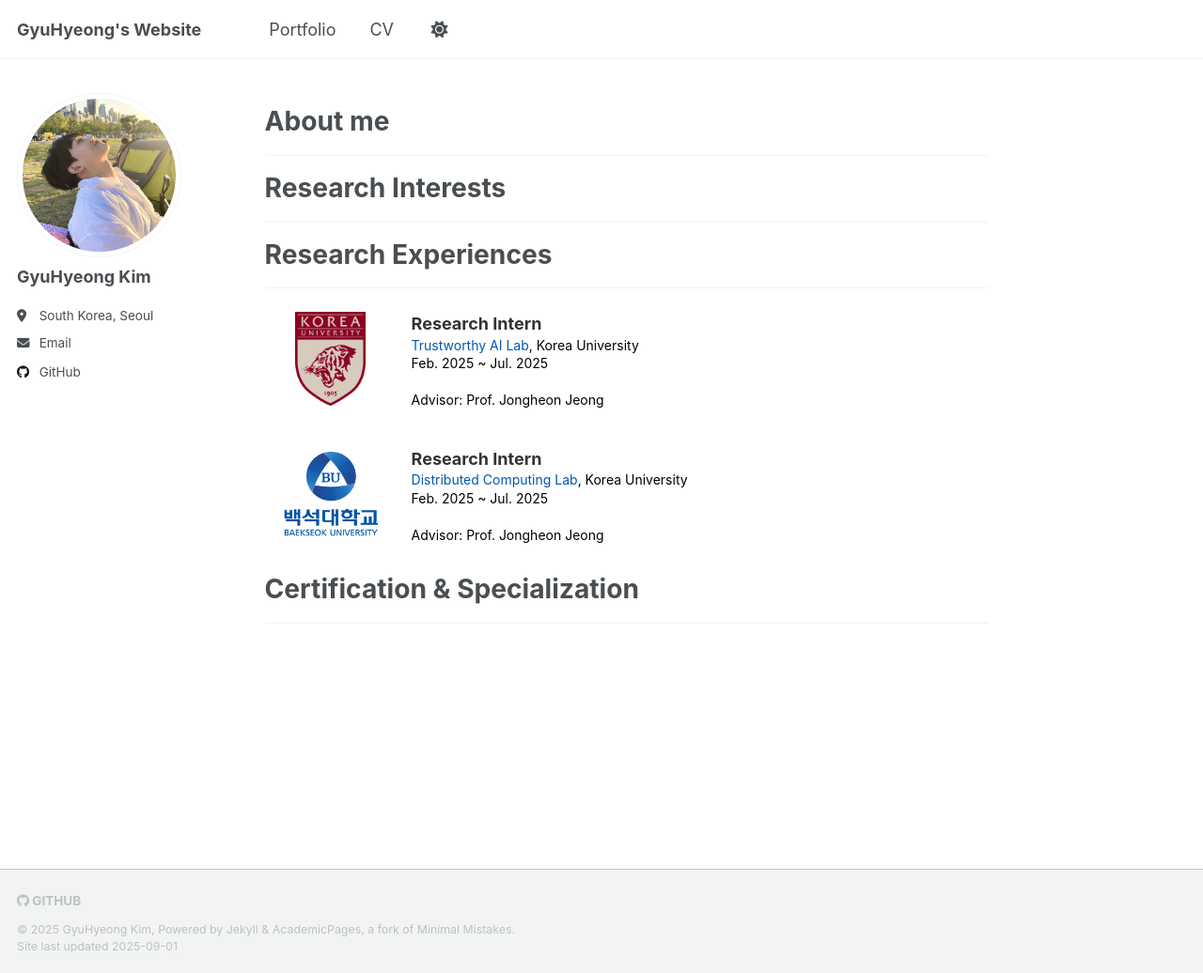
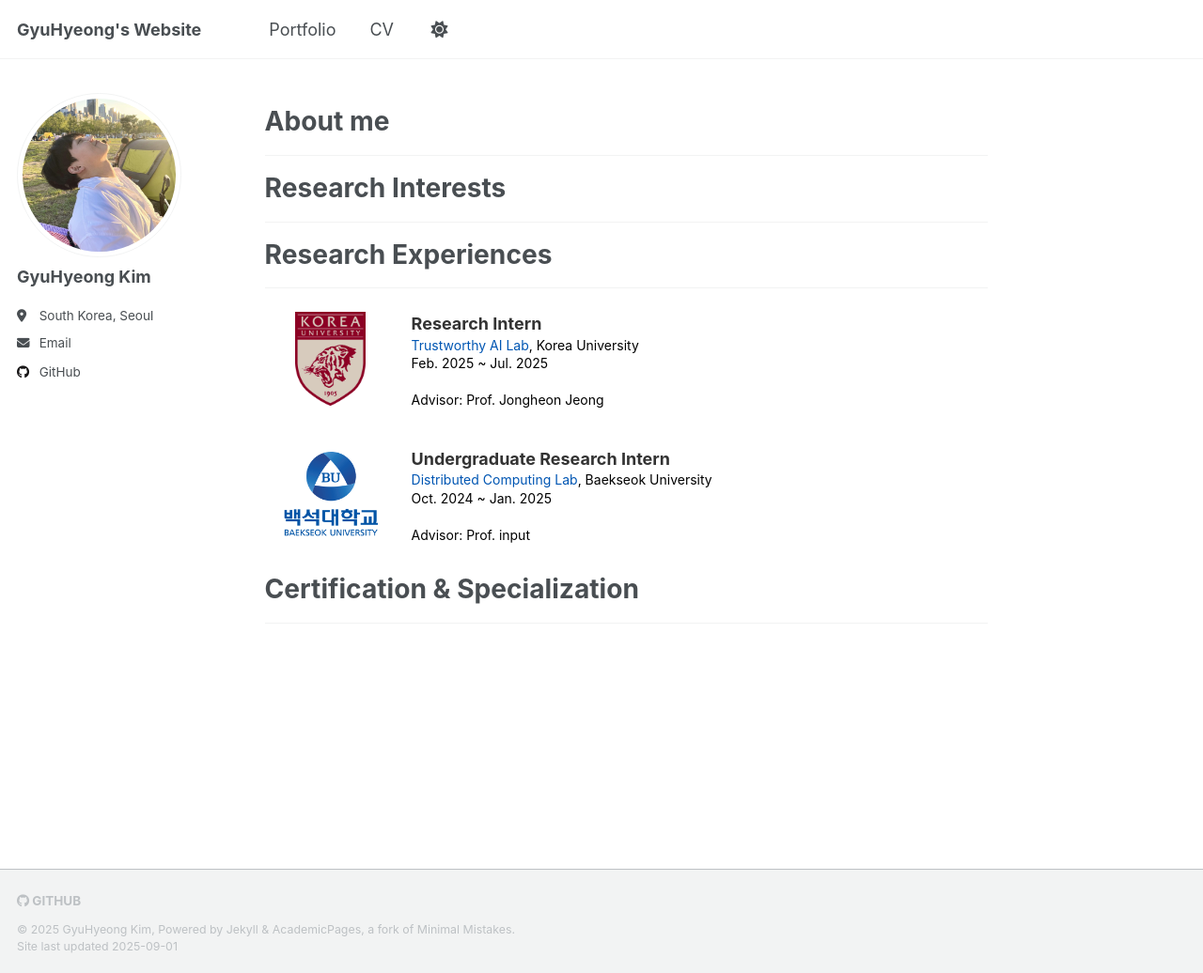
Before and after one commit to GyuHyeong-Kim/GyuHyeong-Kim.github.io, a Jekyll site: the page built from _pages/about.md, in a window 1280 px wide and 1036 px high. Shown: the whole window at 94% size. Built offline with Jekyll 4.4.1, drawn with Linux system fonts in a browser that asks for light colours; a script that is not in the unit is left out.

Commit message:
Update about.md

```diff
--- a/_pages/about.md
+++ b/_pages/about.md
@@ -25,7 +25,7 @@ Research Experiences
 
   <div style="font-size: 14px; line-height: 1.4; color: #000;">
     <strong style="font-size: 18px; color: #333;">Research Intern</strong><br>
-    <a href="연구실_홈페이지_주소" target="_blank" class="lab-link">Trustworthy AI Lab</a>, Korea University<br>
+    <a href="https://tail.korea.ac.kr/home" target="_blank" class="lab-link">Trustworthy AI Lab</a>, Korea University<br>
     Feb. 2025 ~ Jul. 2025<br>
     <br>
     Advisor: Prof. Jongheon Jeong
@@ -33,15 +33,15 @@ Research Experiences
 </div>
 
 <div style="display: flex; gap: 36px; align-items: flex-start; margin-bottom: 32px;">
-  <img src="/images/baek_university.png" alt="BAEKSEOK University"
+  <img src="/images/baek_university.png" alt="Baekseok University"
        style="width: 100px; height: 100px; object-fit: contain; margin-left: 20px;">
 
   <div style="font-size: 14px; line-height: 1.4; color: #000;">
-    <strong style="font-size: 18px; color: #333;">Research Intern</strong><br>
-    <a href="https://sites.google.com/view/yunheekang/Home?authuser=0" target="_blank" class="lab-link">Distributed Computing Lab</a>, Korea University<br>
-    Feb. 2025 ~ Jul. 2025<br>
+    <strong style="font-size: 18px; color: #333;">Undergraduate Research Intern</strong><br>
+    <a href="https://sites.google.com/view/yunheekang/Home?authuser=0" target="_blank" class="lab-link">Distributed Computing Lab</a>, Baekseok University<br>
+    Oct. 2024 ~ Jan. 2025<br>
     <br>
-    Advisor: Prof. Jongheon Jeong
+    Advisor: Prof. input
   </div>
 </div>
 
```
